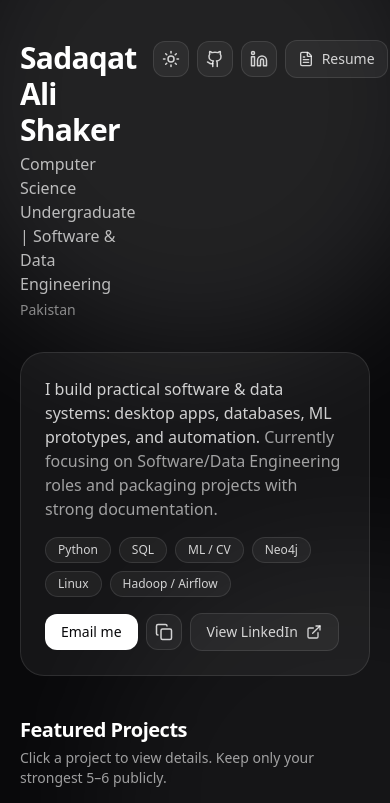
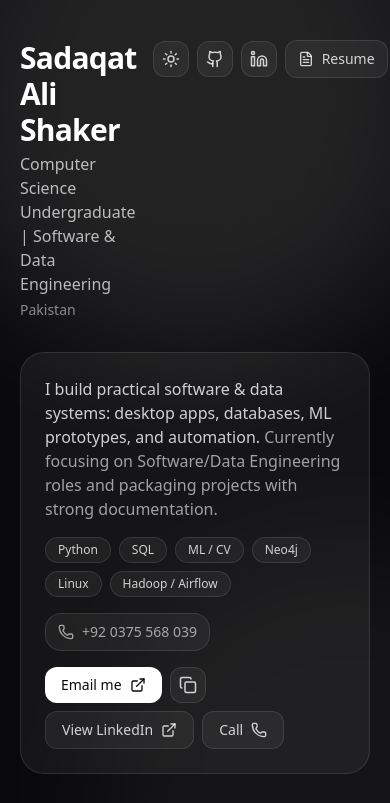
Before and after one commit to sadaqat-ali-shaker/sadaqat-portfolio, a Next.js app: page / in a window 390 px wide. Shown: the top 803 px of the page. Built offline with nearby package versions, Linux system fonts and the light colour scheme.

Commit message:
Fix: email button + remove modal buttons + add phone

```diff
--- a/src/app/page.tsx
+++ b/src/app/page.tsx
@@ -18,6 +18,7 @@ import {
   Database,
   Brain,
   Terminal,
+  Phone,
 } from "lucide-react";
 
 type Project = {
@@ -26,10 +27,6 @@ type Project = {
   tag: string;
   bullets: string[];
   tech: string[];
-  links: {
-    code?: string;
-    demo?: string;
-  };
   impact?: string;
 };
 
@@ -38,6 +35,8 @@ const PROFILE = {
   title: "Computer Science Undergraduate | Software & Data Engineering",
   location: "Pakistan",
   email: "sadaqatalishakir786@gmail.com",
+  phone: "+92 0375 568 039", // display
+  phoneDial: "+920375568039", // for tel:/wa.me
   github: "https://github.com/sadaqat-ali-shaker",
   linkedin: "https://www.linkedin.com/in/sadaqatalishaker/",
   resumeUrl: "/Sadaqat-Ali-Shaker-CV.pdf",
@@ -61,7 +60,6 @@ const PROJECTS: Project[] = [
       "Documented experiments and evaluation to support reproducibility.",
     ],
     tech: ["Python", "Machine Learning", "Computer Vision"],
-    links: {},
   },
   {
     name: "Attendance Management System",
@@ -75,7 +73,6 @@ const PROJECTS: Project[] = [
       "Structured code for maintainability (modules, reusable components).",
     ],
     tech: ["Python", "Tkinter", "MySQL", "SQL"],
-    links: {},
   },
   {
     name: "Library Management System (MongoDB)",
@@ -84,12 +81,11 @@ const PROJECTS: Project[] = [
     impact:
       "NoSQL library operations tool: issue/return/catalog with MongoDB-backed storage.",
     bullets: [
-      "Modeled collections and relationships for books, members, and transactions.",
+      "Modeled collections for books, members, and transactions.",
       "Integrated MongoDB (PyMongo) with a Tkinter frontend for daily operations.",
       "Implemented search + status tracking to support smooth workflows.",
     ],
     tech: ["Python", "Tkinter", "MongoDB", "PyMongo"],
-    links: {},
   },
   {
     name: "Movie Knowledge Graph",
@@ -102,7 +98,6 @@ const PROJECTS: Project[] = [
       "Built a Python interface for interactive lookups and query execution.",
     ],
     tech: ["Neo4j", "Cypher", "Python"],
-    links: {},
   },
   {
     name: "E-commerce Data Cleaner",
@@ -116,20 +111,17 @@ const PROJECTS: Project[] = [
       "Wrote reusable scripts for repeatable cleaning runs.",
     ],
     tech: ["Python", "Pandas", "Web Scraping"],
-    links: {},
   },
   {
     name: "Linux Automation Scripts",
     category: "DevOps/Linux",
     tag: "Bash Automation",
-    impact:
-      "Reusable scripts for log monitoring, backups, and automation tasks on Linux.",
+    impact: "Reusable scripts for log monitoring, backups, and automation tasks on Linux.",
     bullets: [
       "Built scripts for log monitoring and automated backups.",
       "Improved reliability with parameterization and error handling patterns.",
     ],
     tech: ["Linux", "Bash", "Automation"],
-    links: {},
   },
 ];
 
@@ -294,13 +286,21 @@ export default function Page() {
 
   const featured = useMemo(() => PROJECTS.slice(0, 4), []);
 
-  const copyEmail = async () => {
+  const copyText = async (text: string) => {
     try {
-      await navigator.clipboard.writeText(PROFILE.email);
+      await navigator.clipboard.writeText(text);
     } catch {
       // ignore
     }
   };
+
+  // Gmail compose link (works even if mailto is blocked / no mail client configured)
+  const gmailComposeUrl = useMemo(() => {
+    const to = encodeURIComponent(PROFILE.email);
+    const su = encodeURIComponent("Hello Sadaqat");
+    const body = encodeURIComponent("Hi Sadaqat,\n\n");
+    return `https://mail.google.com/mail/?view=cm&fs=1&to=${to}&su=${su}&body=${body}`;
+  }, []);
 
   return (
     <main className="min-h-screen bg-zinc-950 text-white">
@@ -323,6 +323,7 @@ export default function Page() {
             <IconButton label="Toggle theme" onClick={toggle}>
               {dark ? <Sun size={18} /> : <Moon size={18} />}
             </IconButton>
+
             <a
               href={PROFILE.github}
               target="_blank"
@@ -332,6 +333,7 @@ export default function Page() {
             >
               <Github size={18} />
             </a>
+
             <a
               href={PROFILE.linkedin}
               target="_blank"
@@ -341,6 +343,7 @@ export default function Page() {
             >
               <Linkedin size={18} />
             </a>
+
             <Link
               href={PROFILE.resumeUrl}
               className="inline-flex items-center gap-2 rounded-xl border border-white/10 bg-white/5 px-3 py-2 text-sm text-white/80 hover:bg-white/10 hover:text-white transition"
@@ -371,18 +374,26 @@ export default function Page() {
                 <Badge>Linux</Badge>
                 <Badge>Hadoop / Airflow</Badge>
               </div>
+
+              <div className="mt-4 flex flex-wrap items-center gap-2 text-sm text-white/60">
+                <span className="inline-flex items-center gap-2 rounded-2xl border border-white/10 bg-white/5 px-3 py-2">
+                  <Phone size={16} />
+                  {PROFILE.phone}
+                </span>
+              </div>
             </div>
 
             <div className="flex flex-wrap items-center gap-2">
-              {/* ✅ FIXED: pure mailto link (no popup blocking) */}
               <a
-                href={`mailto:${PROFILE.email}`}
+                href={gmailComposeUrl}
+                target="_blank"
+                rel="noreferrer"
                 className="inline-flex items-center gap-2 rounded-xl bg-white px-4 py-2 text-sm font-medium text-zinc-950 hover:opacity-90"
               >
-                Email me
+                Email me <ExternalLink size={16} />
               </a>
 
-              <IconButton label="Copy email" onClick={copyEmail}>
+              <IconButton label="Copy email" onClick={() => copyText(PROFILE.email)}>
                 <Copy size={18} />
               </IconButton>
 
@@ -393,6 +404,13 @@ export default function Page() {
                 className="inline-flex items-center gap-2 rounded-xl border border-white/10 bg-white/5 px-4 py-2 text-sm text-white/80 hover:bg-white/10 hover:text-white transition"
               >
                 View LinkedIn <ExternalLink size={16} />
+              </a>
+
+              <a
+                href={`tel:${PROFILE.phoneDial}`}
+                className="inline-flex items-center gap-2 rounded-xl border border-white/10 bg-white/5 px-4 py-2 text-sm text-white/80 hover:bg-white/10 hover:text-white transition"
+              >
+                Call <Phone size={16} />
               </a>
             </div>
           </div>
@@ -597,10 +615,7 @@ export default function Page() {
                 <h3 className="font-semibold">{g.group}</h3>
                 <div className="mt-3 flex flex-wrap gap-2">
                   {g.items.map((s) => (
-                    <span
-                      key={s}
-                      className="rounded-full border border-white/10 bg-white/5 px-3 py-1 text-sm text-white/80"
-                    >
+                    <span key={s} className="rounded-full border border-white/10 bg-white/5 px-3 py-1 text-sm text-white/80">
                       {s}
                     </span>
                   ))}
@@ -613,19 +628,12 @@ export default function Page() {
         {/* Footer */}
         <footer className="mt-12 border-t border-white/10 pt-6 text-sm text-white/50">
           <div className="flex flex-col gap-2 md:flex-row md:items-center md:justify-between">
-            <p>
-              © {new Date().getFullYear()} {PROFILE.name}. Built with Next.js.
-            </p>
+            <p>© {new Date().getFullYear()} {PROFILE.name}. Built with Next.js.</p>
             <div className="flex flex-wrap gap-3">
-              <a className="hover:text-white/80" href={PROFILE.github} target="_blank" rel="noreferrer">
-                GitHub
-              </a>
-              <a className="hover:text-white/80" href={PROFILE.linkedin} target="_blank" rel="noreferrer">
-                LinkedIn
-              </a>
-              <a className="hover:text-white/80" href={`mailto:${PROFILE.email}`}>
-                Email
-              </a>
+              <a className="hover:text-white/80" href={PROFILE.github} target="_blank" rel="noreferrer">GitHub</a>
+              <a className="hover:text-white/80" href={PROFILE.linkedin} target="_blank" rel="noreferrer">LinkedIn</a>
+              <a className="hover:text-white/80" href={gmailComposeUrl} target="_blank" rel="noreferrer">Email</a>
+              <a className="hover:text-white/80" href={`tel:${PROFILE.phoneDial}`}>Call</a>
             </div>
           </div>
         </footer>
@@ -673,39 +681,13 @@ export default function Page() {
 
               <div className="mt-5 flex flex-wrap gap-2">
                 {selected.tech.map((t) => (
-                  <span
-                    key={t}
-                    className="rounded-full border border-white/10 bg-white/5 px-3 py-1 text-xs text-white/80"
-                  >
+                  <span key={t} className="rounded-full border border-white/10 bg-white/5 px-3 py-1 text-xs text-white/80">
                     {t}
                   </span>
                 ))}
               </div>
 
-              {/* ✅ FIXED: remove placeholders, show buttons ONLY if link exists */}
-              <div className="mt-6 flex flex-wrap gap-3">
-                {selected.links.code ? (
-                  <a
-                    href={selected.links.code}
-                    target="_blank"
-                    rel="noreferrer"
-                    className="inline-flex items-center gap-2 rounded-xl bg-white px-4 py-2 text-sm font-medium text-zinc-950 hover:opacity-90"
-                  >
-                    <Github size={16} /> Code
-                  </a>
-                ) : null}
-
-                {selected.links.demo ? (
-                  <a
-                    href={selected.links.demo}
-                    target="_blank"
-                    rel="noreferrer"
-                    className="inline-flex items-center gap-2 rounded-xl border border-white/10 bg-white/5 px-4 py-2 text-sm text-white/80 hover:bg-white/10"
-                  >
-                    <ExternalLink size={16} /> Demo
-                  </a>
-                ) : null}
-              </div>
+              {/* Removed: GitHub link + Demo optional buttons */}
             </motion.div>
           </motion.div>
         ) : null}
```
Also changed, not shown: tsconfig.json (+12 -4 lines).
